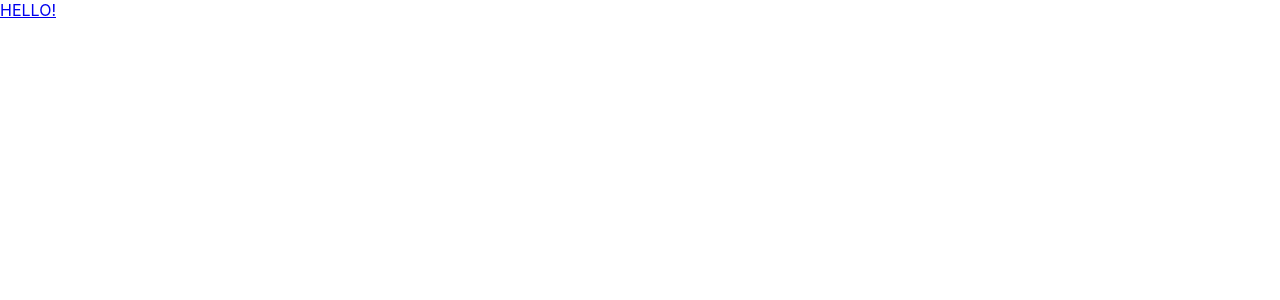
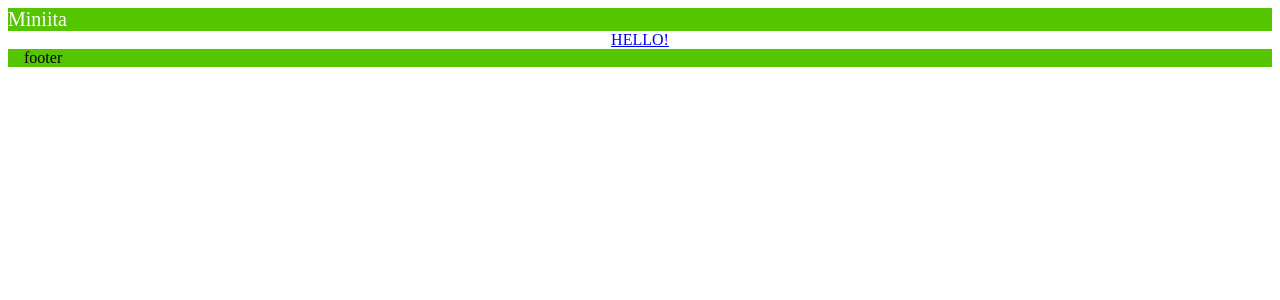
Before and after one commit to anneau/asobiba, a Nuxt app in the folder miniita/src/: page / in a window 1280 px wide. Shown: the top 300 px of the page. Built offline with nearby package versions, Linux system fonts and the light colour scheme.

Commit message:
create layout files

```diff
--- /dev/null
+++ b/miniita/src/layouts/AppFooter.vue
@@ -0,0 +1,21 @@
+<template>
+<div class="footer">
+  <div class="container">
+
+  </div>
+  footer
+</div>
+</template>
+
+<script>
+export default {
+
+}
+</script>
+
+<style lang="scss" scoped>
+  .footer {
+    background-color: #55C502;
+    padding: 0 16px;
+  }
+</style>
--- /dev/null
+++ b/miniita/src/layouts/AppHeader.vue
@@ -0,0 +1,24 @@
+<template>
+<div class="navbar has-shadow is-spaced">
+  <div class="container">
+    <div class="navbar-brand"></div>
+      Miniita
+    </div>
+    <div class="navbar-start"></div>
+  </div>
+</div>
+</template>
+
+<script>
+export default {
+
+}
+</script>
+
+<style lang="scss" scoped>
+  .navbar {
+    color: #FFFFFF;
+    background-color: #55C502;
+    font-size: 20px;
+  }
+</style>
--- a/miniita/src/layouts/default.vue
+++ b/miniita/src/layouts/default.vue
@@ -1,55 +1,25 @@
 <template>
-  <div>
+  <div class="container">
+    <app-header />
     <nuxt />
+    <app-footer />
   </div>
 </template>
 
-<style>
-html {
-  font-family: 'Source Sans Pro', -apple-system, BlinkMacSystemFont, 'Segoe UI',
-    Roboto, 'Helvetica Neue', Arial, sans-serif;
-  font-size: 16px;
-  word-spacing: 1px;
-  -ms-text-size-adjust: 100%;
-  -webkit-text-size-adjust: 100%;
-  -moz-osx-font-smoothing: grayscale;
-  -webkit-font-smoothing: antialiased;
-  box-sizing: border-box;
+<script>
+import AppHeader from './AppHeader'
+import AppFooter from './AppFooter'
+
+export default {
+  name: 'default',
+  components: {
+    AppHeader,
+    AppFooter
+  }
 }
+</script>
 
-*,
-*:before,
-*:after {
-  box-sizing: border-box;
-  margin: 0;
-}
 
-.button--green {
-  display: inline-block;
-  border-radius: 4px;
-  border: 1px solid #3b8070;
-  color: #3b8070;
-  text-decoration: none;
-  padding: 10px 30px;
-}
+<style lang="scss" scoped>
 
-.button--green:hover {
-  color: #fff;
-  background-color: #3b8070;
-}
-
-.button--grey {
-  display: inline-block;
-  border-radius: 4px;
-  border: 1px solid #35495e;
-  color: #35495e;
-  text-decoration: none;
-  padding: 10px 30px;
-  margin-left: 15px;
-}
-
-.button--grey:hover {
-  color: #fff;
-  background-color: #35495e;
-}
 </style>
--- a/miniita/src/pages/index.vue
+++ b/miniita/src/pages/index.vue
@@ -1,13 +1,17 @@
 <template>
-  <div class="container">
+  <div class="index">
     <a href="#" class="button is-primary is-small">HELLO!</a>
   </div>
 </template>
 
 <script>
-
+export default {
+  layout: 'default',
+}
 </script>
 
 <style lang="scss" scoped>
-
+.index {
+  text-align: center;
+}
 </style>
```
